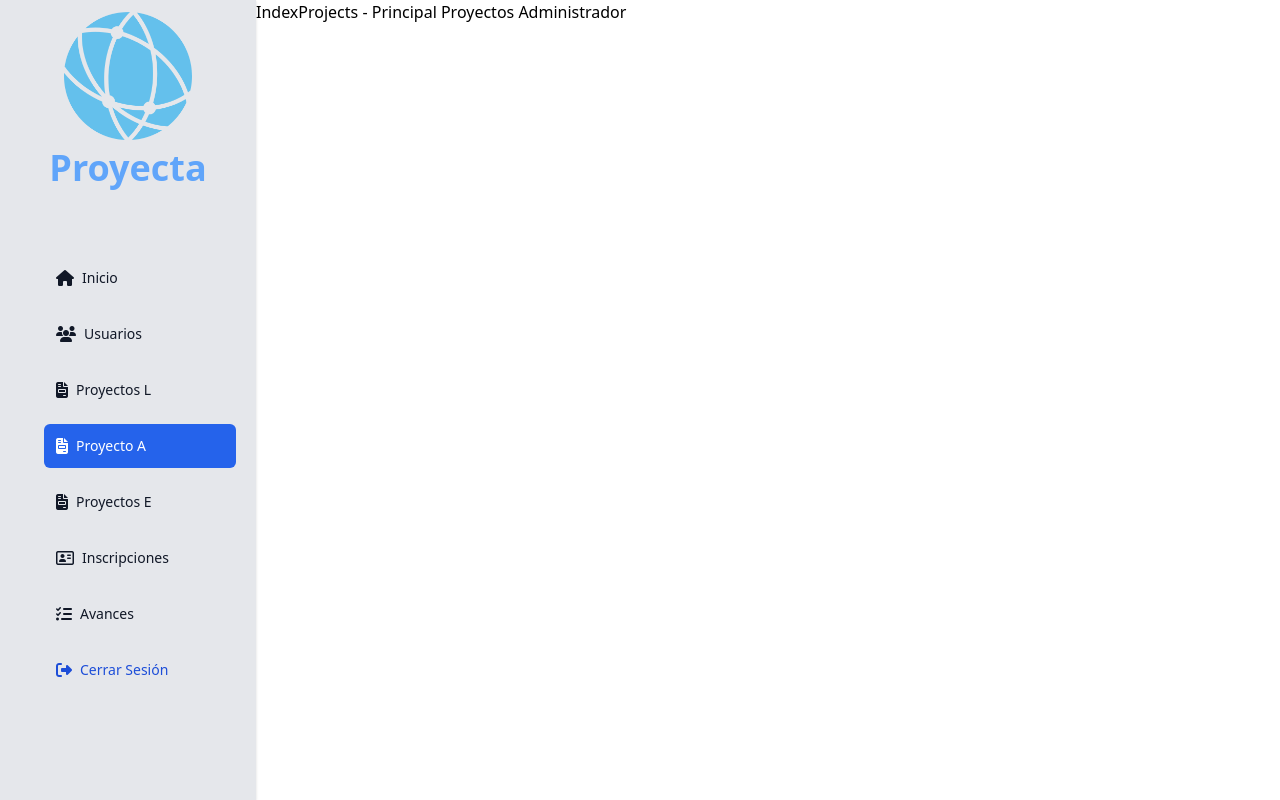
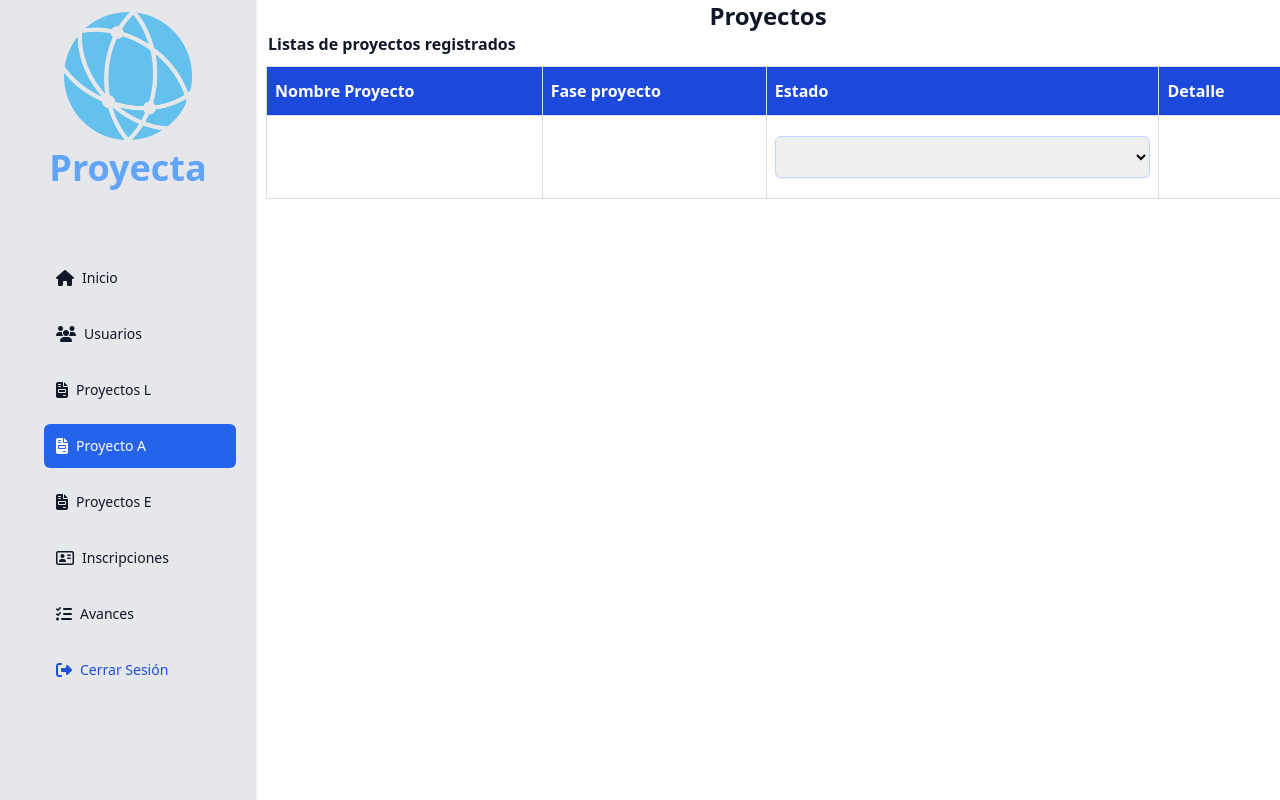
Before and after one commit to ProyectaTeamMinTic/proyectaMinTic, a React (Create React App) app: page /projects/admin in a window 1280 px wide. Built offline with nearby package versions, Linux system fonts and the light colour scheme.

Commit message:
diseño proyectos admin agregado

```diff
--- a/src/pages/projects/indexA.jsx
+++ b/src/pages/projects/indexA.jsx
@@ -1,9 +1,42 @@
+import DropDown from 'components/Dropdown'
 import React from 'react'
+import { toast } from 'react-toastify';
+
 
 const IndexProjectsAdmin = () => {
     return (
         <div>
-            IndexProjects - Principal Proyectos Administrador
+            <div>
+                <div>
+                    <h3 className="text-center text-2xl font-bold text-gray-900">Proyectos</h3>
+                    <h5 className="pl-3 font-bold text-gray-900">Listas de proyectos registrados </h5>
+                </div>
+                <table className="tabla">
+                    <thead>
+                        <tr>
+                            <th>Nombre Proyecto</th>
+                            <th>Fase proyecto</th>
+                            <th>Estado</th>
+                            <th>Detalle</th>
+                        </tr>
+                    </thead>
+                    <tbody>
+                        <tr>
+                            <td></td>
+                            <td></td>
+                            <td>
+                                <DropDown
+                                    label=""
+                                    name="estado"
+                                    defaultValue
+                                    required={true}
+                                    options />
+                            </td>
+                            <td></td>
+                        </tr>
+                    </tbody>
+                </table>
+            </div>
         </div>
     )
 }
--- a/src/pages/projects/indexL.jsx
+++ b/src/pages/projects/indexL.jsx
@@ -8,7 +8,8 @@ const IndexProjectsLeader = () => {
     return (
         <div>
             <div>
-                <h3 className="text-center text-2xl font-bold text-gray-900">Proyectos Lider</h3>
+                <h3 className="text-center text-2xl font-bold text-gray-900">Proyectos</h3>
+                <h5 className="pl-3 font-bold text-gray-900">Proyectos a cargo del lider </h5>
             </div>
             <table className="tabla">
                 <thead>
```
